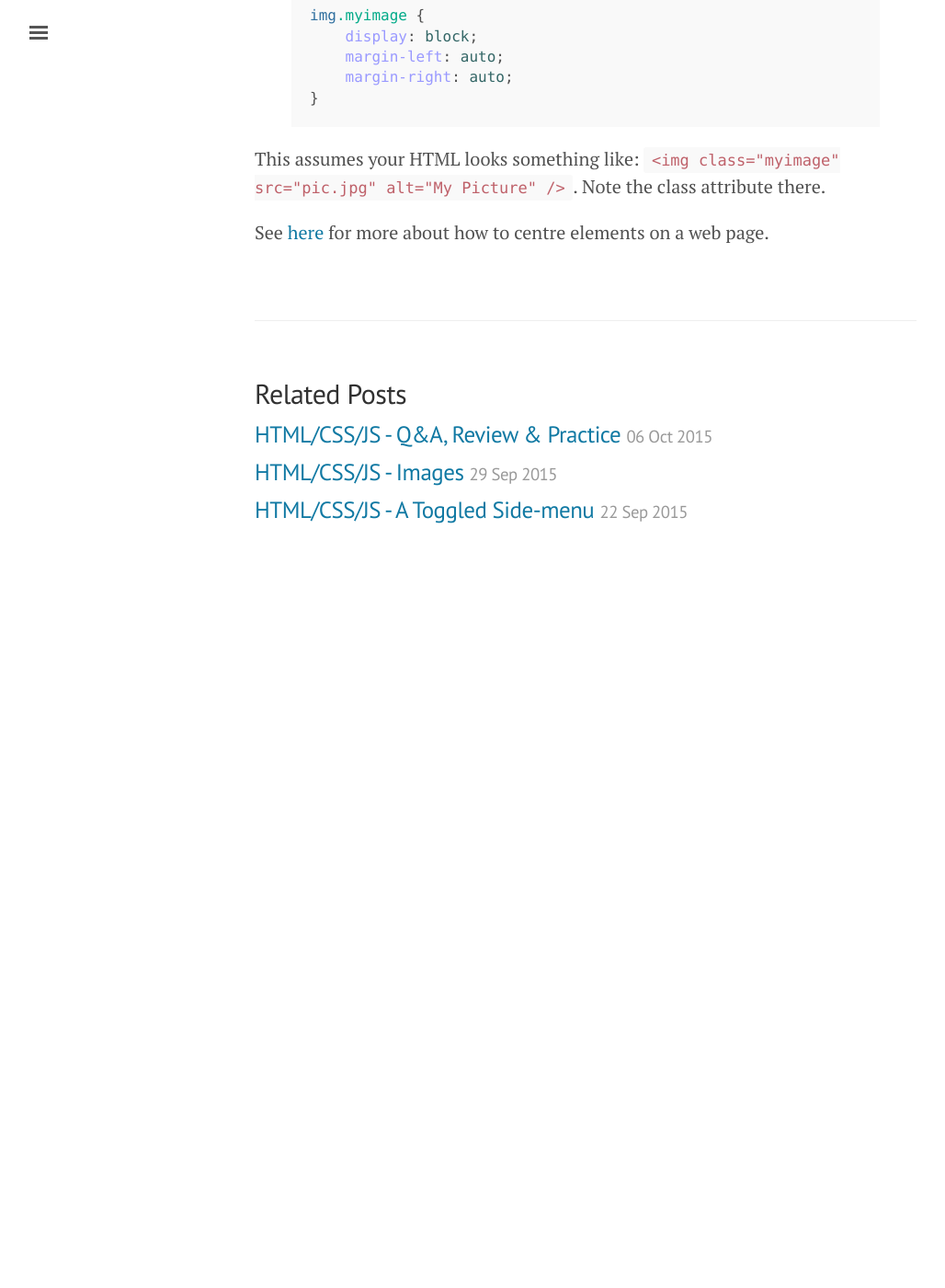
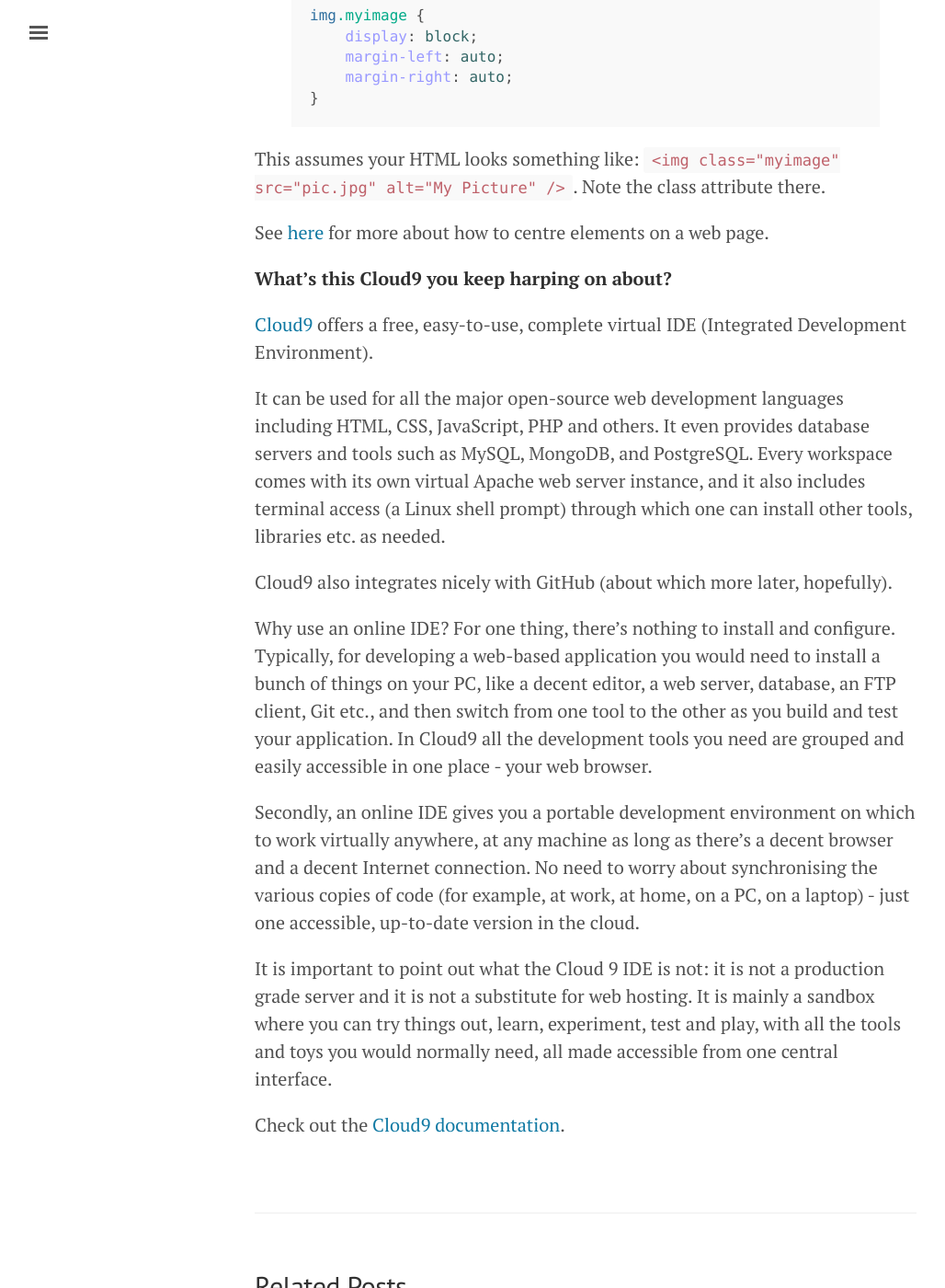
Before and after one commit to MississaugaCoding/mississaugacoding.github.io, a Jekyll site: the page built from _posts/2015-10-13-html-css-js-more-review.md, in a window 1280 px wide and 1400 px high, scrolled down 556 px. Shown: the whole window at 92% size, without its empty margins (3-1031 px from the left). Built offline with Jekyll 4.4.1, drawn with Linux system fonts in a browser that asks for light colours; comment, search, counter and statistics services are not loaded; before the commit the page ends 1186 px from its top, so only the background shows below that.

Commit message:
updated post for session 9 q&a

```diff
--- a/_posts/2015-10-13-html-css-js-more-review.md
+++ b/_posts/2015-10-13-html-css-js-more-review.md
@@ -27,3 +27,20 @@
 This assumes your HTML looks something like: `<img class="myimage" src="pic.jpg" alt="My Picture" />`. Note the class attribute there.
 
 See [here](http://www.w3.org/Style/Examples/007/center.en.html#block) for more about how to centre elements on a web page.
+
+
+**What's this Cloud9 you keep harping on about?**
+
+[Cloud9](http://c9.io) offers a free, easy-to-use, complete virtual IDE (Integrated Development Environment).
+
+It can be used for all the major open-source web development languages including HTML, CSS, JavaScript, PHP and others. It even provides database servers and tools such as MySQL, MongoDB, and PostgreSQL. Every workspace comes with its own virtual Apache web server instance, and it also includes terminal access (a Linux shell prompt) through which one can install other tools, libraries etc. as needed.
+
+Cloud9 also integrates nicely with GitHub (about which more later, hopefully).
+
+Why use an online IDE? For one thing, there’s nothing to install and configure. Typically, for developing a web-based application you would need to install a bunch of things on your PC, like a decent editor, a web server, database, an FTP client, Git etc., and then switch from one tool to the other as you build and test your application. In Cloud9 all the development tools you need are grouped and easily accessible in one place - your web browser.
+
+Secondly, an online IDE gives you a portable development environment on which to work virtually anywhere, at any machine as long as there’s a decent browser and a decent Internet connection. No need to worry about synchronising the various copies of code (for example, at work, at home, on a PC, on a laptop) - just one accessible, up-to-date version in the cloud.
+
+It is important to point out what the Cloud 9 IDE is not: it is not a production grade server and it is not a substitute for web hosting. It is mainly a sandbox where you can try things out, learn, experiment, test and play, with all the tools and toys you would normally need, all made accessible from one central interface.
+
+Check out the [Cloud9 documentation](https://docs.c9.io/docs/).
```
